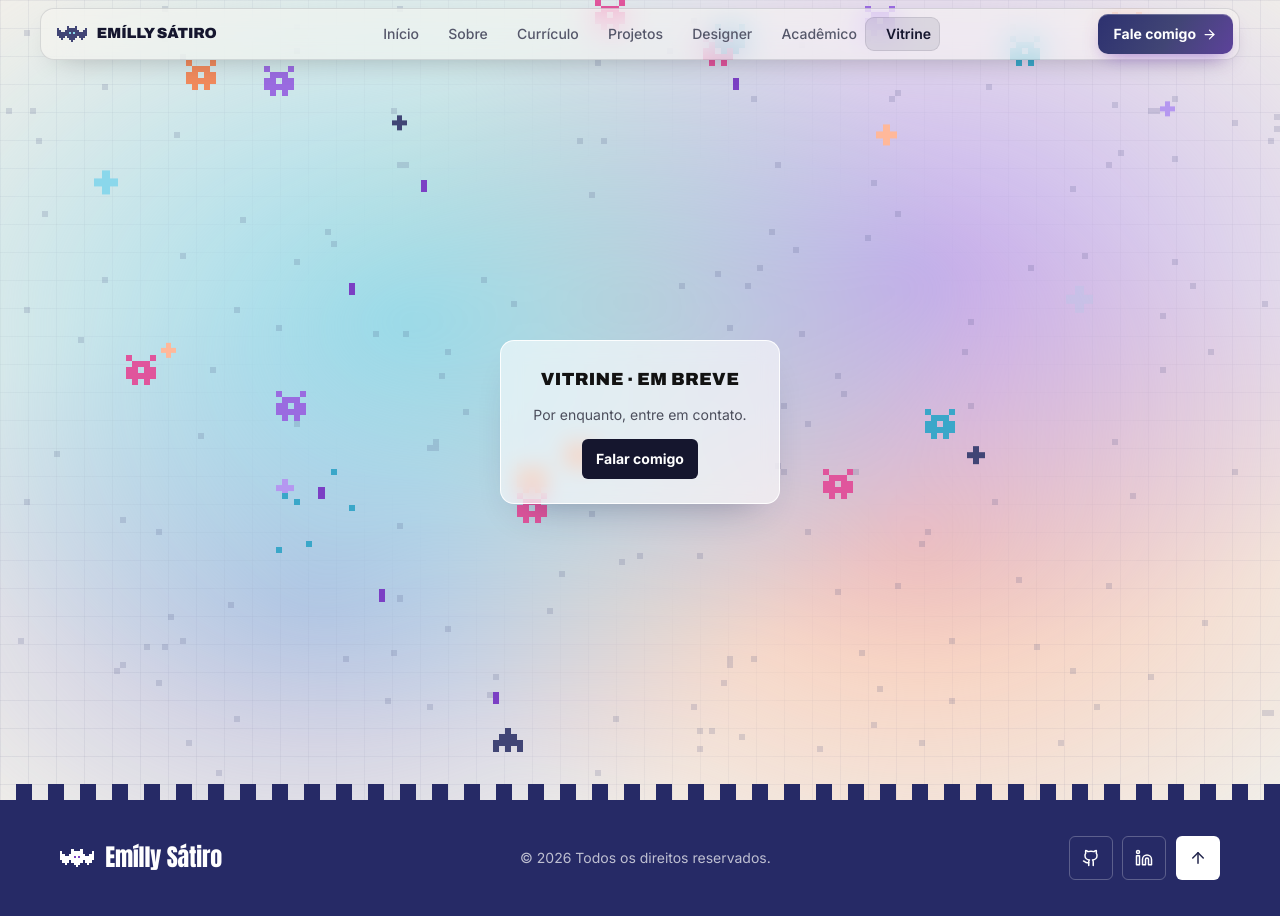
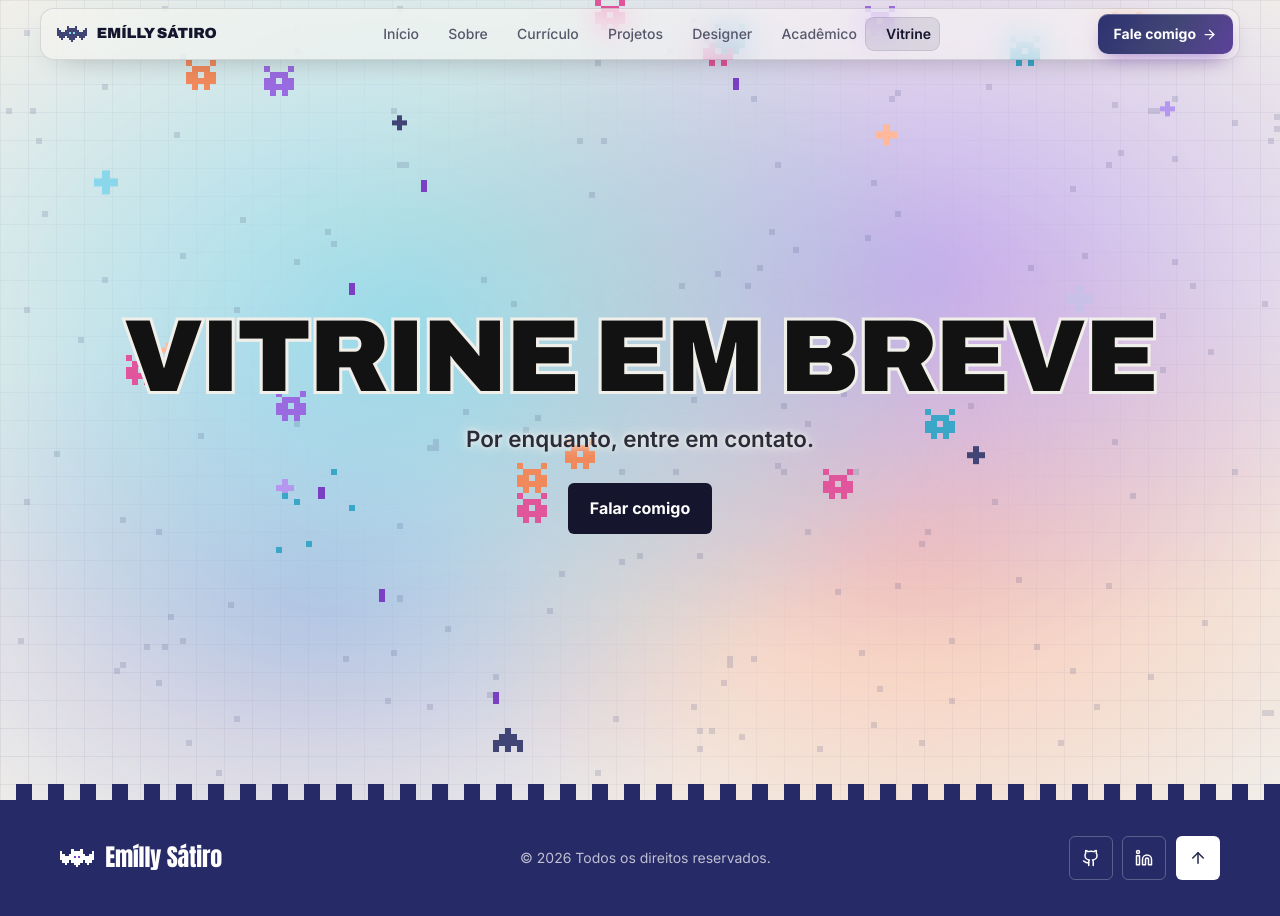
Before and after one commit to EmillySatiro/Portifolio, a React (Vite) app: page /vitrine in a window 1280 px wide. Built offline with nearby package versions, Linux system fonts and the light colour scheme.

Commit message:
Vitrine: recado solto e grande sobre o jogo, sem caixa

```diff
--- a/src/pages/VitrinePage.css
+++ b/src/pages/VitrinePage.css
@@ -1,4 +1,4 @@
-/* Vitrine em construção: o joguinho de pixel é o fundo da tela toda; no centro, uma plaquinha de vidro */
+/* Vitrine em construção: o joguinho de pixel é o fundo da tela toda; o recado fica solto no centro */
 .vitrine {
   --ink: #121212;
   --muted: #4c4e5c;
@@ -19,14 +19,7 @@
   z-index: 1;
   display: grid;
   justify-items: center;
-  gap: var(--space-2);
-  padding: var(--space-5) var(--space-6);
-  border: 1px solid rgba(255, 255, 255, 0.9);
-  border-radius: 14px;
-  background: rgba(255, 255, 255, 0.6);
-  backdrop-filter: blur(10px);
-  -webkit-backdrop-filter: blur(10px);
-  box-shadow: 0 20px 40px -24px rgba(35, 38, 77, 0.45);
+  gap: var(--space-4);
   text-align: center;
 }
 
@@ -35,23 +28,30 @@
   font-family: 'Archivo', var(--font-display);
   font-stretch: 125%;
   font-weight: 900;
-  font-size: 1.1rem;
-  letter-spacing: 0.02em;
+  font-size: clamp(2.4rem, 8vw, 6.4rem);
+  line-height: 0.92;
+  letter-spacing: -0.02em;
   text-transform: uppercase;
+  text-wrap: balance;
+  /* Contorno da cor do fundo: o texto se destaca por cima dos pixels do jogo */
+  -webkit-text-stroke: 0.06em #f1efea;
+  paint-order: stroke fill;
 }
 
 .vitrine__lead {
-  font-size: var(--text-sm);
-  color: var(--muted);
+  font-size: clamp(1.05rem, 1.8vw, 1.4rem);
+  font-weight: 600;
+  color: #2a2c3a;
+  text-shadow: 0 0 12px #f1efea, 0 0 4px #f1efea;
 }
 
 .vitrine__cta {
-  margin-top: var(--space-1);
-  padding: 8px 14px;
+  margin-top: var(--space-2);
+  padding: 12px 22px;
   border-radius: var(--radius-btn);
   background: #15162e;
   color: #fff;
-  font-size: var(--text-sm);
+  font-size: var(--text-base);
   font-weight: 700;
   transition: transform 0.2s ease, background-color 0.2s ease;
 }
--- a/src/pages/VitrinePage.jsx
+++ b/src/pages/VitrinePage.jsx
@@ -4,7 +4,7 @@ import PixelShooter from '../components/ui/PixelShooter'
 import './VitrinePage.css'
 
 // Vitrine (catálogo de serviços) ainda em construção: o joguinho de pixel é o fundo da tela inteira,
-// e no centro fica só o recado para entrar em contato.
+// e no centro fica só o recado, solto, para entrar em contato.
 export default function VitrinePage() {
   return (
     <main className="vitrine">
@@ -12,7 +12,7 @@ export default function VitrinePage() {
       <PixelShooter />
 
       <div className="vitrine__card">
-        <h1 className="vitrine__title">Vitrine · em breve</h1>
+        <h1 className="vitrine__title">Vitrine em breve</h1>
         <p className="vitrine__lead">Por enquanto, entre em contato.</p>
         <Link to="/#contact" className="vitrine__cta">
           Falar comigo
```
